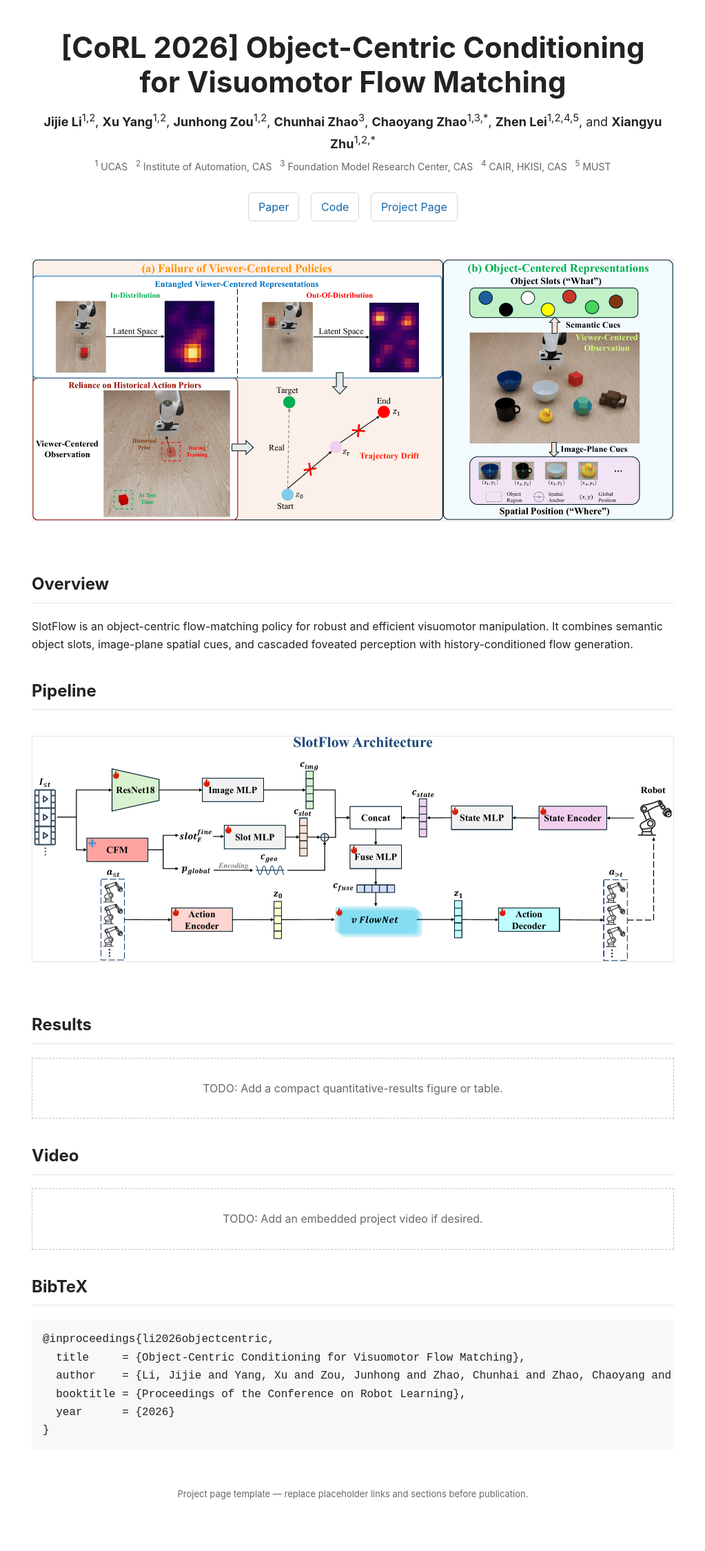
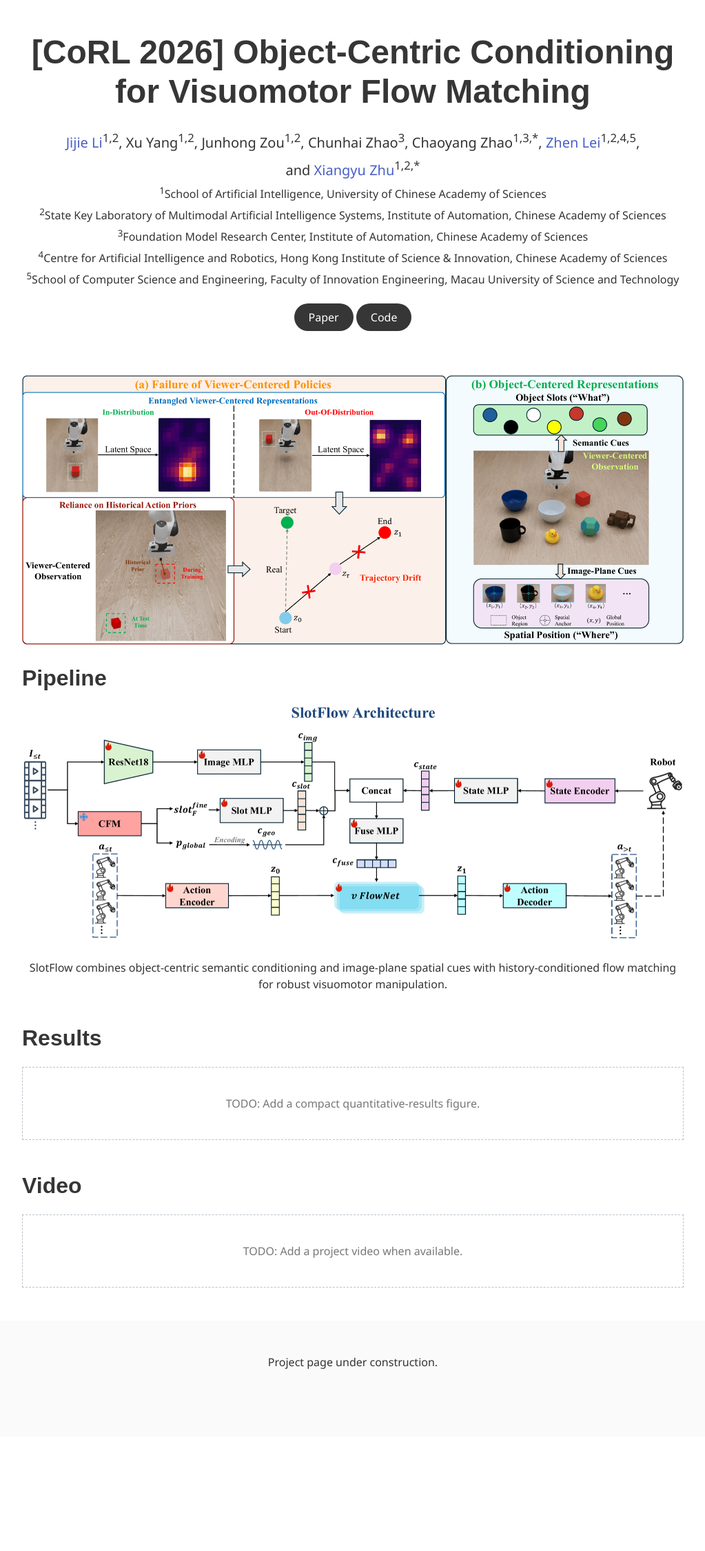
Before and after one commit to Li-Jijie/Li-Jijie.github.io, a Jekyll site: the page Object-Centric-Visuomotor-Flow/index.html, which Jekyll copies as it is, in a window 1280 px wide. Shown: the whole page at 69% size, without its empty margins (128-1151 px from the left). Built offline with Jekyll 4.4.1, drawn with Linux system fonts in a browser that asks for light colours; some web fonts are replaced; after the commit the page ends 2083 px from its top, so only the background shows below that.

Commit message:
Update index.html

```diff
--- a/Object-Centric-Visuomotor-Flow/index.html
+++ b/Object-Centric-Visuomotor-Flow/index.html
@@ -1,82 +1,77 @@
-<!doctype html>
+<!DOCTYPE html>
 <html lang="en">
 <head>
   <meta charset="utf-8">
   <meta name="viewport" content="width=device-width, initial-scale=1">
+  <meta name="description" content="Object-Centric Conditioning for Visuomotor Flow Matching">
   <title>[CoRL 2026] Object-Centric Conditioning for Visuomotor Flow Matching</title>
+  <link rel="stylesheet" href="https://cdn.jsdelivr.net/npm/bulma@0.9.4/css/bulma.min.css">
+  <link href="https://fonts.googleapis.com/css?family=Google+Sans|Noto+Sans|Castoro" rel="stylesheet">
   <style>
-    :root { --ink: #222; --muted: #666; --line: #e5e5e5; --link: #1769aa; }
-    * { box-sizing: border-box; }
-    body { margin: 0; color: var(--ink); font: 16px/1.65 -apple-system, BlinkMacSystemFont, "Segoe UI", sans-serif; }
-    .container { max-width: 980px; margin: 0 auto; padding: 44px 24px 72px; }
-    h1 { margin: 0 auto 14px; max-width: 900px; text-align: center; font-size: clamp(28px, 4vw, 42px); line-height: 1.2; }
-    .authors, .links { text-align: center; }
-    .authors { margin: 14px auto 4px; font-size: 18px; }
-    .affiliations { color: var(--muted); text-align: center; font-size: 14px; }
-    .links { margin: 22px 0 32px; }
-    a { color: var(--link); text-decoration: none; }
-    a:hover { text-decoration: underline; }
-    .links a { display: inline-block; margin: 4px 6px; padding: 7px 14px; border: 1px solid #cfd8e3; border-radius: 6px; }
-    .hero { width: 100%; margin: 18px 0 30px; border: 1px solid var(--line); }
-    section { margin: 34px 0; }
-    h2 { padding-bottom: 7px; border-bottom: 1px solid var(--line); font-size: 24px; }
-    .placeholder { padding: 30px; border: 1px dashed #b9c2cc; color: var(--muted); text-align: center; }
-    pre { overflow-x: auto; padding: 16px; background: #f6f8fa; border-radius: 6px; }
-    footer { margin-top: 52px; color: var(--muted); text-align: center; font-size: 13px; }
+    body { font-family: 'Noto Sans', sans-serif; color: #333; }
+    .publication-title { font-family: 'Google Sans', sans-serif; line-height: 1.18; }
+    .publication-authors { line-height: 1.8; }
+    .author-block { white-space: nowrap; }
+    .publication-links { margin-top: 1.25rem; }
+    .section-title { font-family: 'Google Sans', sans-serif; }
+    .teaser-image, .pipeline-image { width: 100%; height: auto; }
+    .placeholder { padding: 2.5rem; border: 1px dashed #b8c2cc; color: #777; text-align: center; }
   </style>
 </head>
 <body>
-  <main class="container">
-    <h1>[CoRL 2026] Object-Centric Conditioning for Visuomotor Flow Matching</h1>
-    <div class="authors">
-      <strong>Jijie Li</strong><sup>1,2</sup>, <strong>Xu Yang</strong><sup>1,2</sup>,
-      <strong>Junhong Zou</strong><sup>1,2</sup>, <strong>Chunhai Zhao</strong><sup>3</sup>,
-      <strong>Chaoyang Zhao</strong><sup>1,3,*</sup>, <strong>Zhen Lei</strong><sup>1,2,4,5</sup>,
-      and <strong>Xiangyu Zhu</strong><sup>1,2,*</sup>
+  <section class="hero">
+    <div class="hero-body">
+      <div class="container is-max-desktop">
+        <div class="columns is-centered">
+          <div class="column has-text-centered">
+            <h1 class="title is-1 publication-title">[CoRL 2026] Object-Centric Conditioning for Visuomotor Flow Matching</h1>
+            <div class="is-size-5 publication-authors">
+              <span class="author-block"><a href="https://li-jijie.github.io">Jijie Li</a><sup>1,2</sup>,</span>
+              <span class="author-block">Xu Yang<sup>1,2</sup>,</span>
+              <span class="author-block">Junhong Zou<sup>1,2</sup>,</span>
+              <span class="author-block">Chunhai Zhao<sup>3</sup>,</span>
+              <span class="author-block">Chaoyang Zhao<sup>1,3,*</sup>,</span>
+              <span class="author-block"><a href="https://www.cbsr.ia.ac.cn/users/zlei/">Zhen Lei</a><sup>1,2,4,5</sup>,</span>
+              <span class="author-block">and <a href="https://xiangyuzhu-open.github.io/homepage/">Xiangyu Zhu</a><sup>1,2,*</sup></span>
+            </div>
+            <div class="is-size-6 publication-authors">
+              <span class="author-block"><sup>1</sup>School of Artificial Intelligence, University of Chinese Academy of Sciences</span><br>
+              <span class="author-block"><sup>2</sup>State Key Laboratory of Multimodal Artificial Intelligence Systems, Institute of Automation, Chinese Academy of Sciences</span><br>
+              <span class="author-block"><sup>3</sup>Foundation Model Research Center, Institute of Automation, Chinese Academy of Sciences</span><br>
+              <span class="author-block"><sup>4</sup>Centre for Artificial Intelligence and Robotics, Hong Kong Institute of Science &amp; Innovation, Chinese Academy of Sciences</span><br>
+              <span class="author-block"><sup>5</sup>School of Computer Science and Engineering, Faculty of Innovation Engineering, Macau University of Science and Technology</span>
+            </div>
+            <div class="publication-links">
+              <a href="PAPER_LINK" class="button is-dark is-rounded">Paper</a>
+              <a href="https://github.com/Li-Jijie/Object-Centric-Visuomotor-Flow" class="button is-dark is-rounded">Code</a>
+            </div>
+          </div>
+        </div>
+      </div>
     </div>
-    <div class="affiliations">
-      <sup>1</sup> UCAS &nbsp; <sup>2</sup> Institute of Automation, CAS &nbsp;
-      <sup>3</sup> Foundation Model Research Center, CAS &nbsp; <sup>4</sup> CAIR, HKISI, CAS &nbsp; <sup>5</sup> MUST
+  </section>
+
+  <section class="section pt-4">
+    <div class="container is-max-desktop">
+      <div class="content has-text-centered">
+        <img class="teaser-image" src="assets/teaser.png" alt="SlotFlow overview">
+      </div>
+      <h2 class="title is-3 section-title">Pipeline</h2>
+      <div class="content has-text-centered">
+        <img class="pipeline-image" src="assets/pipeline.png" alt="SlotFlow pipeline">
+      </div>
+      <p class="has-text-centered">SlotFlow combines object-centric semantic conditioning and image-plane spatial cues with history-conditioned flow matching for robust visuomotor manipulation.</p>
+
+      <h2 class="title is-3 section-title mt-6">Results</h2>
+      <div class="placeholder">TODO: Add a compact quantitative-results figure.</div>
+
+      <h2 class="title is-3 section-title mt-6">Video</h2>
+      <div class="placeholder">TODO: Add a project video when available.</div>
     </div>
-    <div class="links">
-      <a href="PAPER_LINK">Paper</a>
-      <a href="https://github.com/Li-Jijie/Object-Centric-Visuomotor-Flow">Code</a>
-      <a href="https://li-jijie.github.io/Object-Centric-Visuomotor-Flow/">Project Page</a>
-    </div>
+  </section>
 
-    <img class="hero" src="assets/teaser.png" alt="SlotFlow overview">
-
-    <section>
-      <h2>Overview</h2>
-      <p>SlotFlow is an object-centric flow-matching policy for robust and efficient visuomotor manipulation. It combines semantic object slots, image-plane spatial cues, and cascaded foveated perception with history-conditioned flow generation.</p>
-    </section>
-
-    <section>
-      <h2>Pipeline</h2>
-      <img class="hero" src="assets/pipeline.png" alt="SlotFlow pipeline">
-    </section>
-
-    <section>
-      <h2>Results</h2>
-      <div class="placeholder">TODO: Add a compact quantitative-results figure or table.</div>
-    </section>
-
-    <section>
-      <h2>Video</h2>
-      <div class="placeholder">TODO: Add an embedded project video if desired.</div>
-    </section>
-
-    <section>
-      <h2>BibTeX</h2>
-      <pre>@inproceedings{li2026objectcentric,
-  title     = {Object-Centric Conditioning for Visuomotor Flow Matching},
-  author    = {Li, Jijie and Yang, Xu and Zou, Junhong and Zhao, Chunhai and Zhao, Chaoyang and Lei, Zhen and Zhu, Xiangyu},
-  booktitle = {Proceedings of the Conference on Robot Learning},
-  year      = {2026}
-}</pre>
-    </section>
-
-    <footer>Project page template — replace placeholder links and sections before publication.</footer>
-  </main>
+  <footer class="footer">
+    <div class="content has-text-centered"><p>Project page under construction.</p></div>
+  </footer>
 </body>
 </html>
```
